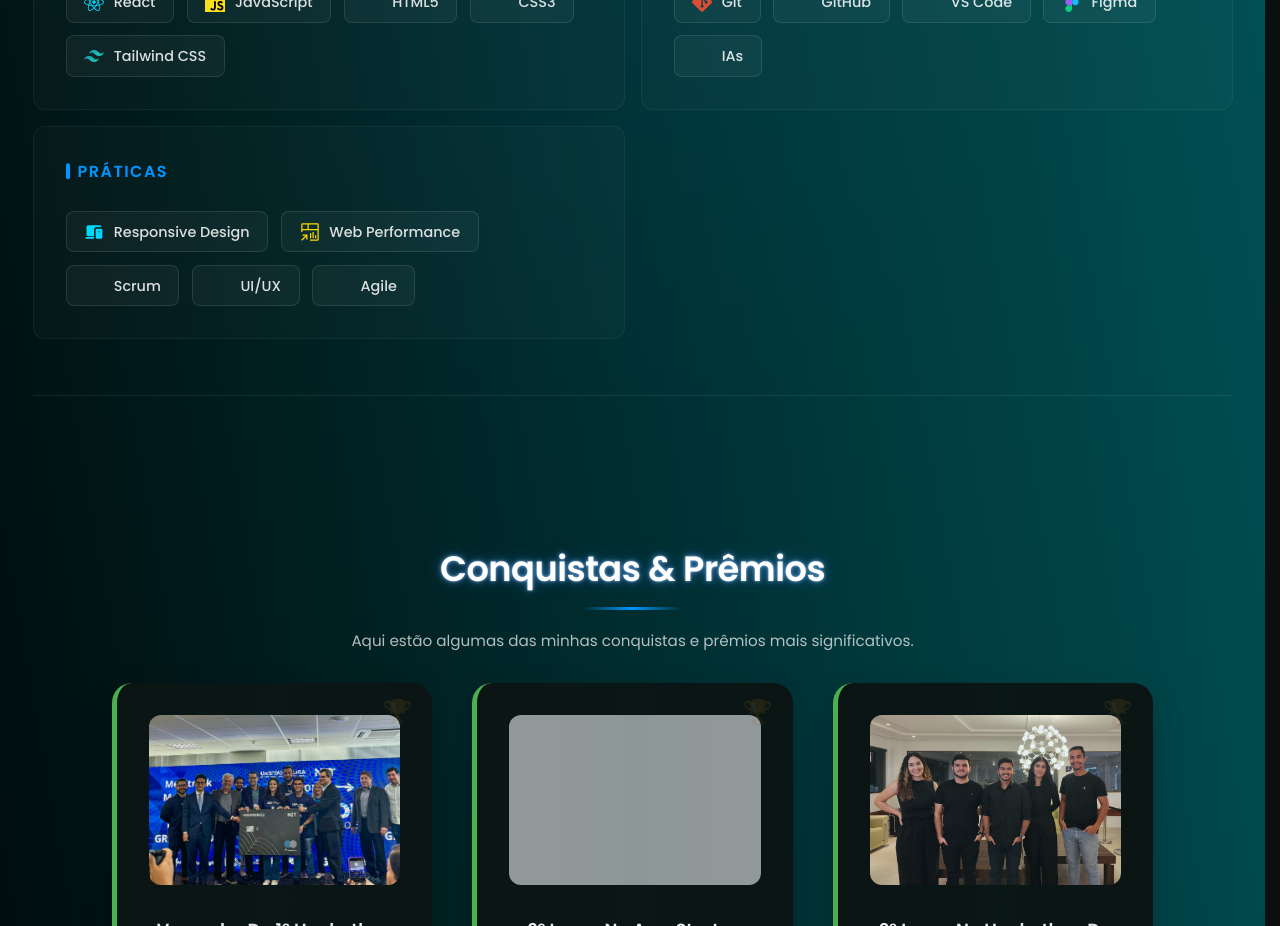
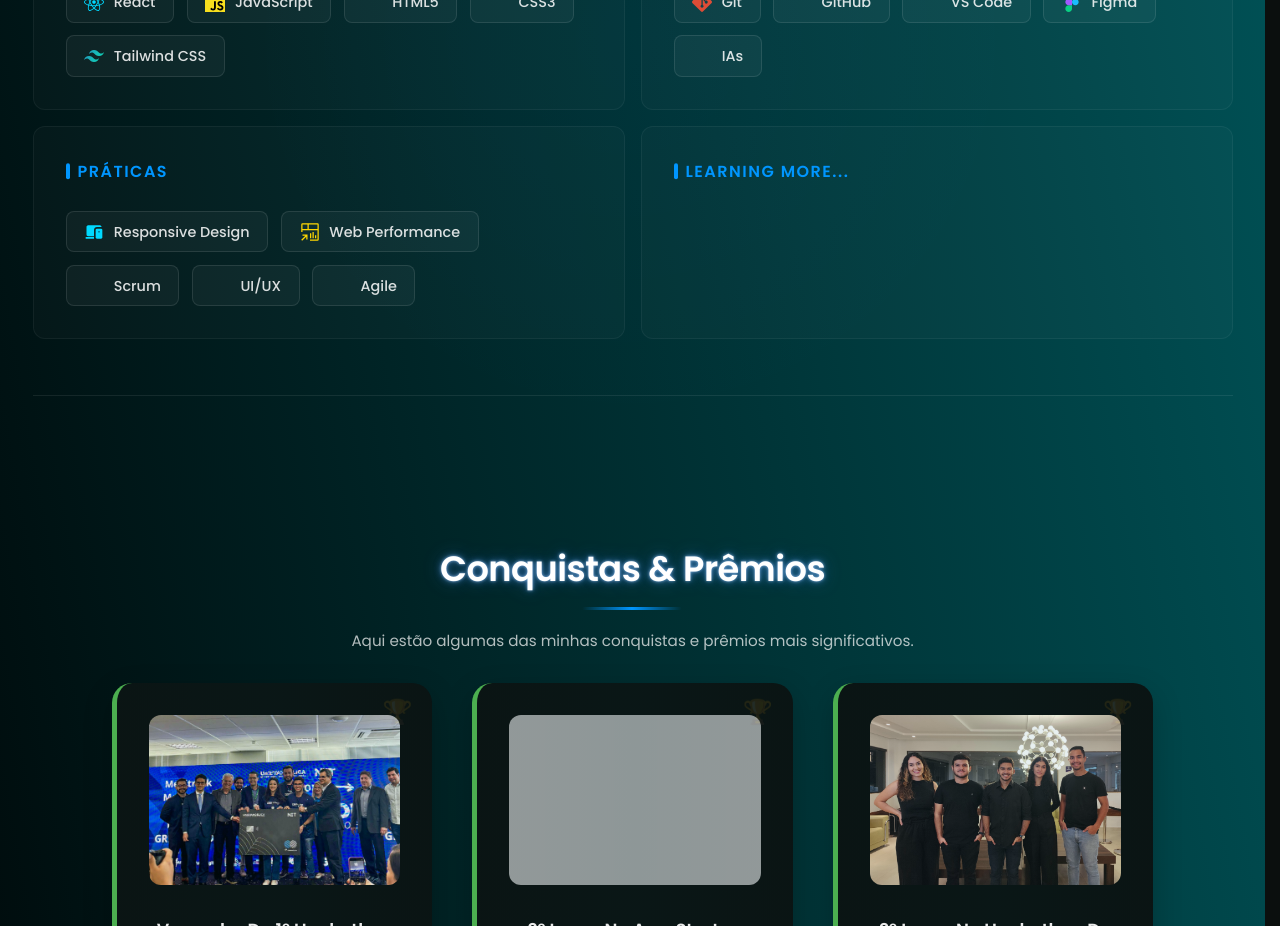
Before and after one commit to Thiagogmr1/thiago-portfolio, a React (Vite) app: page / in a window 1280 px wide. Shown: the part 1160-2086 px from the top of the page. Built offline with nearby package versions, Linux system fonts and the light colour scheme; grey boxes are pictures that could not be loaded; some icons are missing.

Commit message:
feat: novo card em Skills

```diff
--- a/src/sections/Skills.jsx
+++ b/src/sections/Skills.jsx
@@ -23,6 +23,9 @@ export default function Skills() {
       { name: 'Scrum', icon: 'mdi:format-list-checks', color: '#00C853' },
       { name: 'UI/UX', icon: 'mdi:palette-outline', color: '#c92e62' },
       { name: 'Agile', icon: 'mdi:speedometer', color: '#0096FF' }
+    ],
+    Learning: [
+
     ]
   };
 
@@ -77,6 +80,18 @@ export default function Skills() {
             </div>
           </div>
 
+          <div className="skill-group">
+            <h3>Learning more...</h3>
+            <div className="skill-tags">
+              {skillsData.Learning.map((skill, idx) => (
+                <span key={idx} className="skill-tag" style={{ '--skill-color': skill.color }}>
+                  <Icon icon={skill.icon} className="skill-icon" />
+                  <span className="skill-name">{skill.name}</span>
+                </span>
+              ))}
+            </div>
+          </div>
+
         </div>
 
         {/* Texto Adicional (Opcional) */}
```
